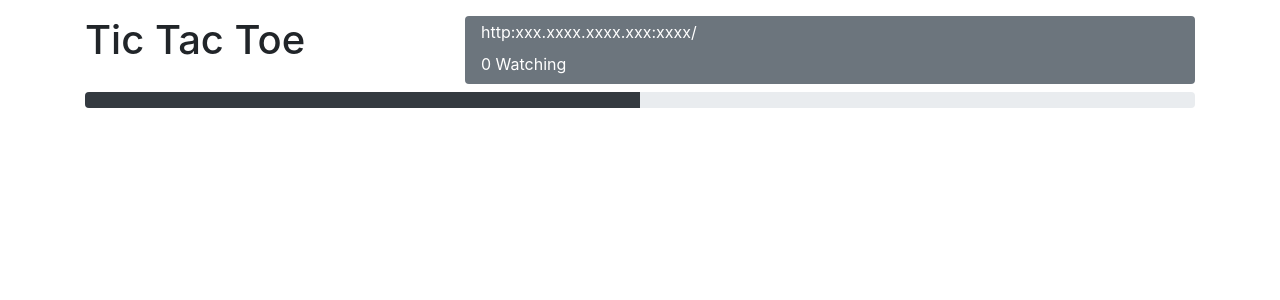
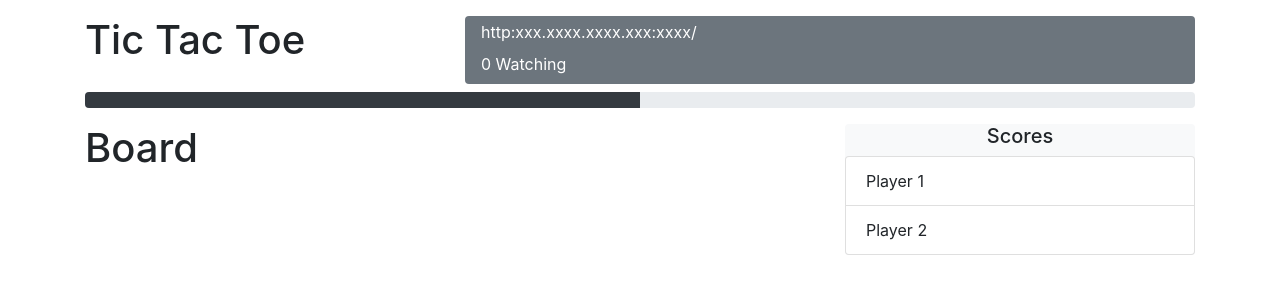
Before and after one commit to Zehua-Chen/Multiplayer-Tic-Tac-Toe, a React (Create React App) app in the folder client/: page / in a window 1280 px wide. Shown: the top 300 px of the page. Built offline with nearby package versions, Linux system fonts and the light colour scheme.

Commit message:
Set up Score Panel and Board

```diff
--- a/client/src/App.tsx
+++ b/client/src/App.tsx
@@ -4,11 +4,19 @@ import * as React from 'react';
 
 import StatusBar from './components/StatusBar';
 
+import Board from './components/Board';
+import ScorePanel from './components/ScorePanel';
+
 class App extends React.Component {
   public render() {
     return (
       <div className="container">
         <StatusBar />
+
+        <div className="row mt-3">
+          <Board />
+          <ScorePanel />
+        </div>
       </div>
     );
   }
--- /dev/null
+++ b/client/src/components/Board/Board.tsx
@@ -0,0 +1,14 @@
+import * as React from 'react';
+
+
+class Board extends React.Component {
+  public render() {
+    return (
+      <div className="col-md-8">
+        <h1>Board</h1>
+      </div>
+    );
+  }
+}
+
+export default Board;
--- /dev/null
+++ b/client/src/components/Board/index.ts
@@ -0,0 +1,3 @@
+import Board from './Board';
+
+export default Board;
--- /dev/null
+++ b/client/src/components/ScorePanel/ScorePanel.tsx
@@ -0,0 +1,25 @@
+import React from 'react';
+
+class ScorePanel extends React.Component {
+  render() {
+    return (
+      <div className="col-md-4">
+
+        <div className="bg-light rounded">
+
+          <div className="text-center">
+            <h5>Scores</h5>
+          </div>
+
+          <div className="list-group">
+            <div className="list-group-item">Player 1</div>
+            <div className="list-group-item">Player 2</div>
+          </div>
+
+        </div>
+      </div>
+    );
+  }
+}
+
+export default ScorePanel;
--- /dev/null
+++ b/client/src/components/ScorePanel/index.ts
@@ -0,0 +1,3 @@
+import ScorePanel from './ScorePanel';
+
+export default ScorePanel;
--- a/client/src/components/StatusBar/StatusBar.tsx
+++ b/client/src/components/StatusBar/StatusBar.tsx
@@ -16,7 +16,7 @@ class StatusBar extends React.Component {
   render() {
     return (
       <div>
-        <div className="row mt-3 justify-content-center">
+        <div className="row mt-3">
 
           {/* Title of the game */}
 
```
